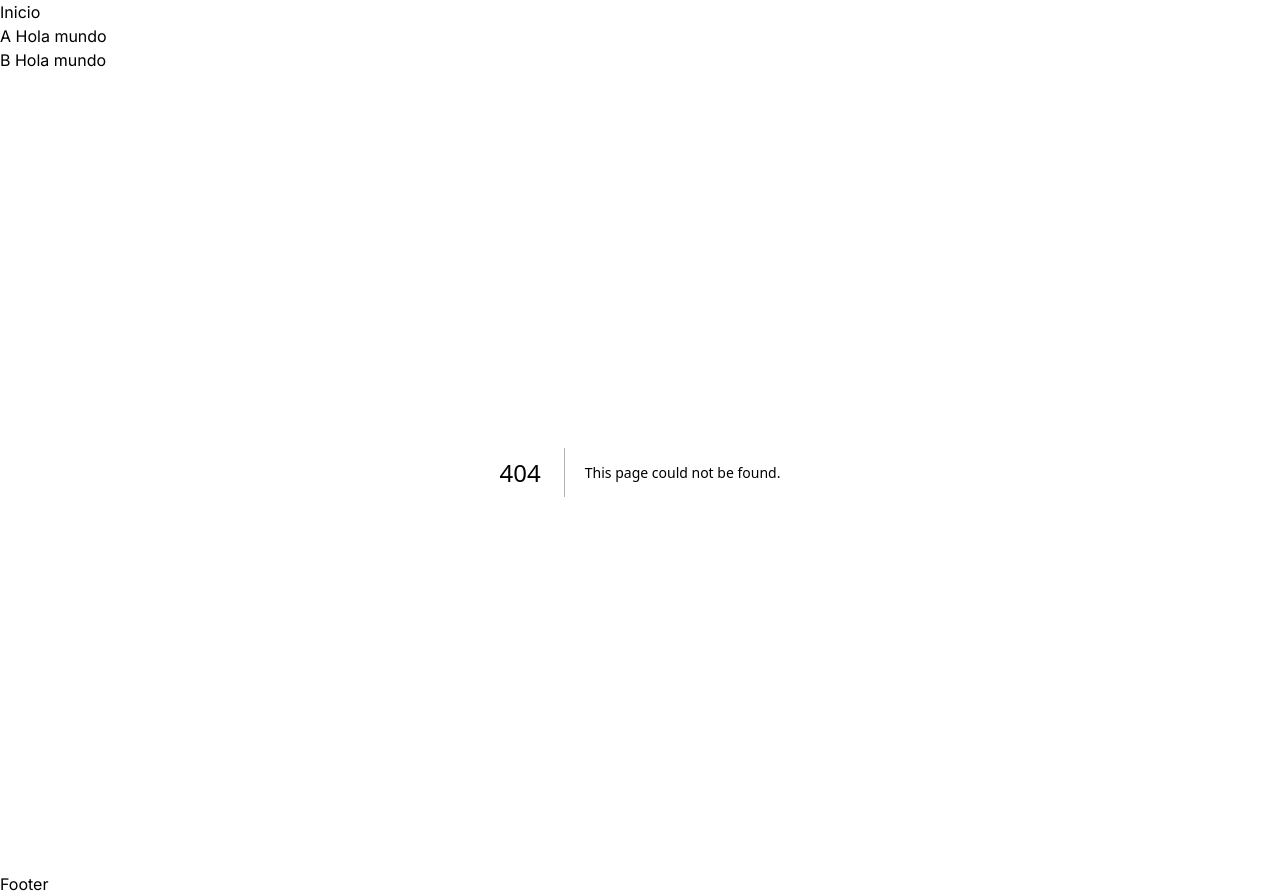
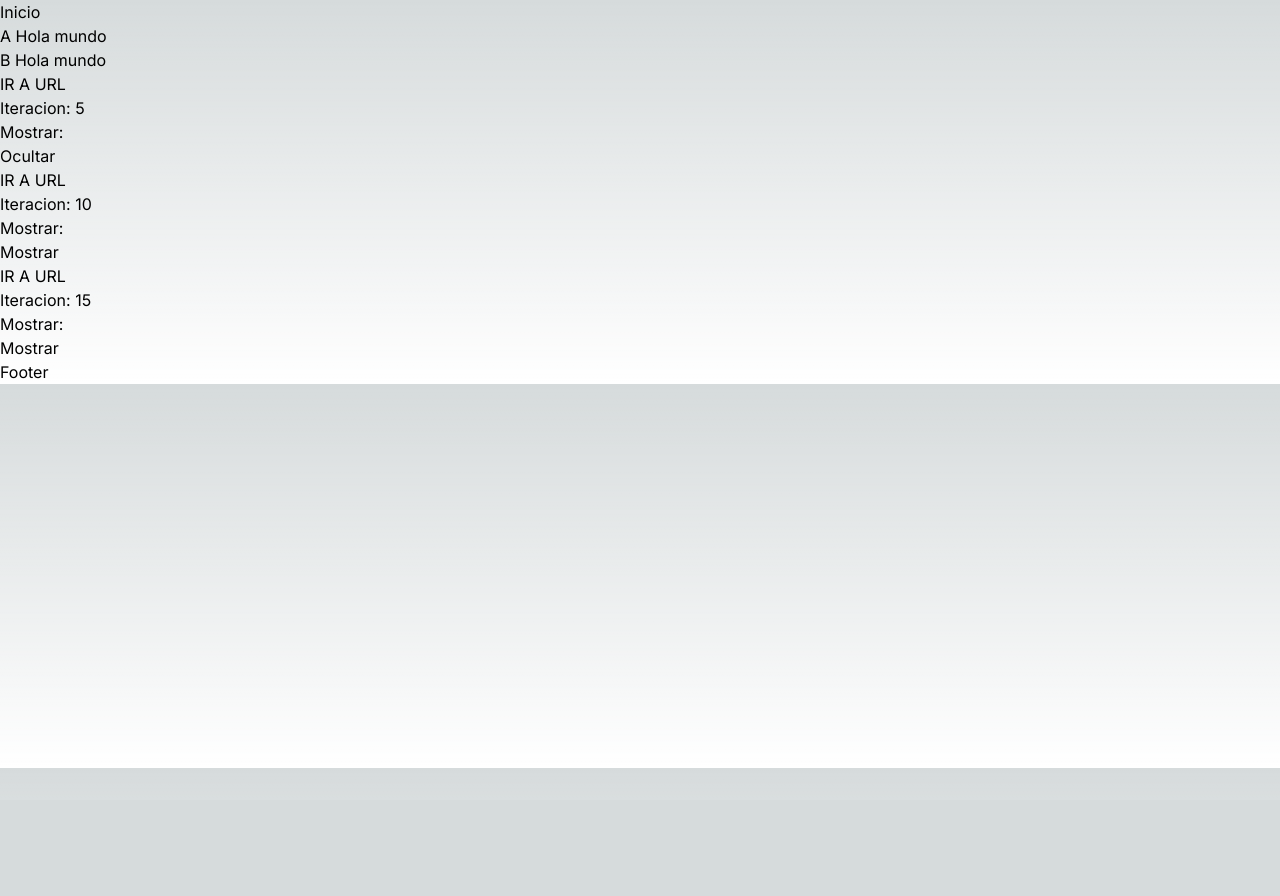
Before and after one commit to 2023-a-web-avanzada/eguez-sarzosa-vicente-adrian-web, a Next.js app in the folder 03-react/my-app/: page /c_componentes in a window 1280 px wide. Before the commit this address had no page. After the commit the page ends 800 px from the top, so only its background shows below. Built offline with nearby package versions, Linux system fonts and the light colour scheme.

Commit message:
hasta mostrar

```diff
--- /dev/null
+++ b/03-react/my-app/app/c_componentes/CComponente.tsx
@@ -0,0 +1,25 @@
+
+export type PropiedadesComponente = {
+    url: string;
+    iteraciones: number;
+    mostrar?: boolean;
+}
+export default function CComponente(
+    props: PropiedadesComponente
+){
+    const { url, iteraciones, mostrar} = props;
+    const contenidoAdicional = ()=>{
+        if(mostrar){
+            return <p>Mostrar</p>
+        }
+        return <p>Ocultar</p>
+    }
+    return (
+        <>
+            <a target="_blank" href={url}>IR A URL</a>
+            <p>Iteracion: {iteraciones}</p>
+            <p>Mostrar: {mostrar}</p>
+            {contenidoAdicional()}
+        </>
+    )
+}
--- /dev/null
+++ b/03-react/my-app/app/c_componentes/page.tsx
@@ -0,0 +1,19 @@
+'use client'
+import CComponente from "@/app/c_componentes/CComponente";
+
+export default function page(){
+    return (
+        <>
+            <CComponente url={'https://www.google.com'}
+                         iteraciones={5}
+                         mostrar={false}/>
+            <CComponente url={'https://www.bing.com'}
+                         iteraciones={10}
+                         mostrar={true}/>
+            <CComponente url={'https://www.epn.edu.ec'}
+                         iteraciones={15}
+                         mostrar={true}/>
+
+        </>
+    )
+}
```
